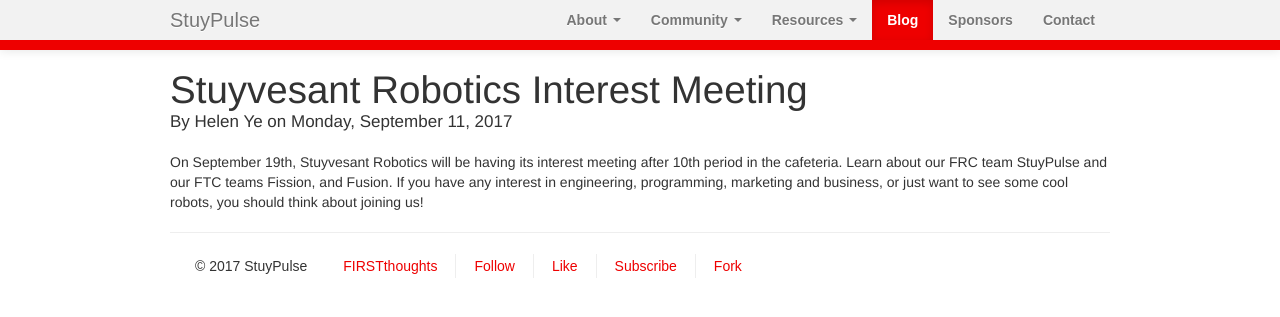
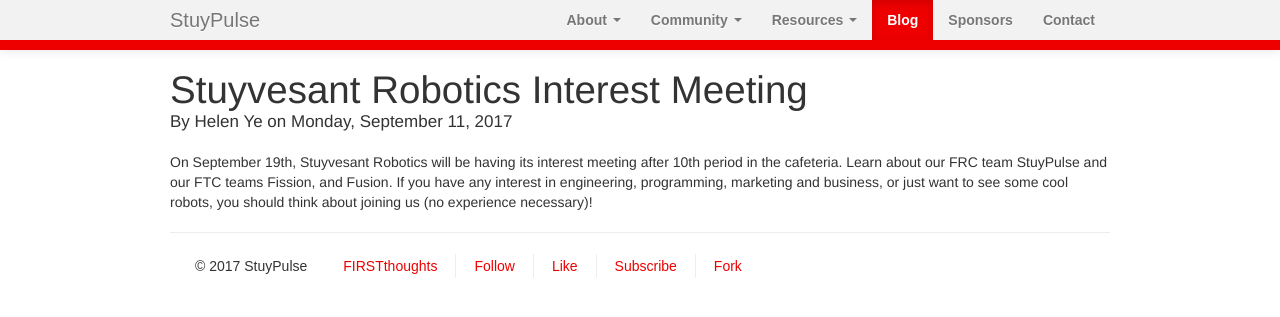
Before and after one commit to StuyPulse/team694.github.io, a Jekyll site: the page built from _posts/2017-09-11-2017-interest-meeting.md, in a window 1280 px wide. Shown: the top 317 px of the page. Built offline with Jekyll 4.4.1, drawn with Linux system fonts in a browser that asks for light colours; nearby versions of some CDN libraries.

Commit message:
Update interest meeting post

```diff
--- a/_posts/2017-09-11-2017-interest-meeting.md
+++ b/_posts/2017-09-11-2017-interest-meeting.md
@@ -4,4 +4,4 @@
 author: Helen Ye
 ---
 On September 19th, Stuyvesant Robotics will be having its interest meeting after 10th period in the cafeteria.
-Learn about our FRC team StuyPulse and our FTC teams Fission, and Fusion. If you have any interest in engineering, programming, marketing and business, or just want to see some cool robots, you should think about joining us!
+Learn about our FRC team StuyPulse and our FTC teams Fission, and Fusion. If you have any interest in engineering, programming, marketing and business, or just want to see some cool robots, you should think about joining us (no experience necessary)!
```
